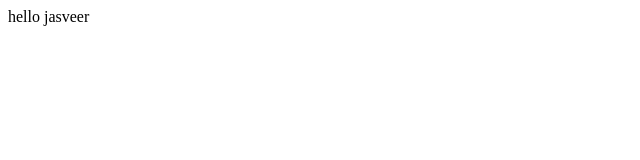
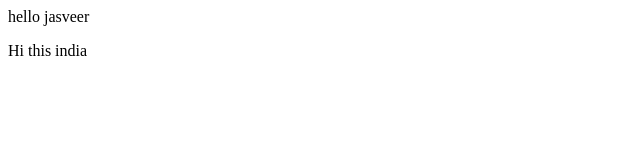
Before and after one commit to Jasveer8172791/localRepo, a plain HTML site: page index.html in a window 1280 px wide. Shown: the full height of the page, 0-640 px from the left. Drawn offline with Linux system fonts and the light colour scheme.

Commit message:
Add new feature

```diff
--- a/index.html
+++ b/index.html
@@ -1 +1,2 @@
 <p>hello jasveer</p>
+<p>Hi this india</p>
```
